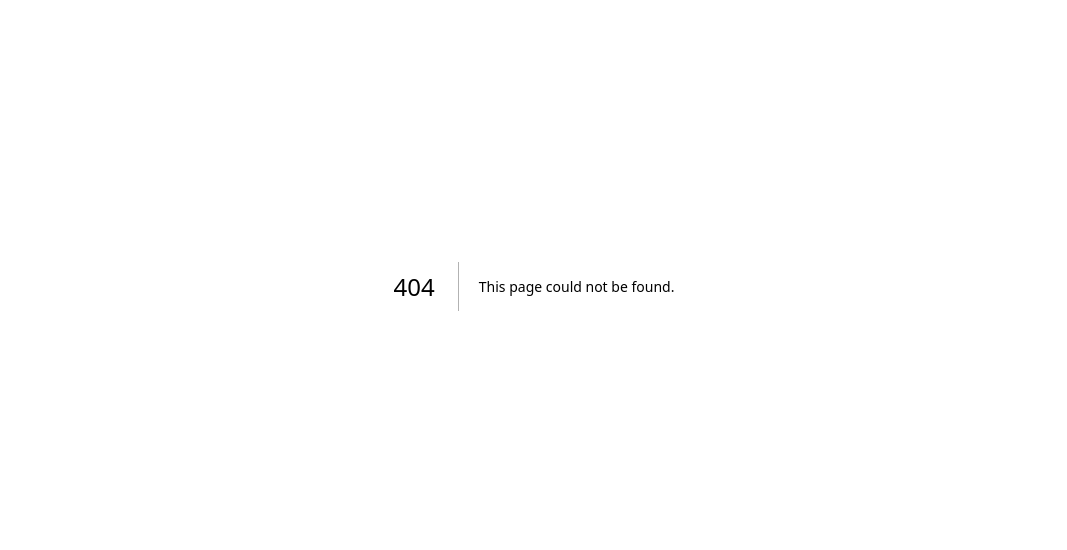
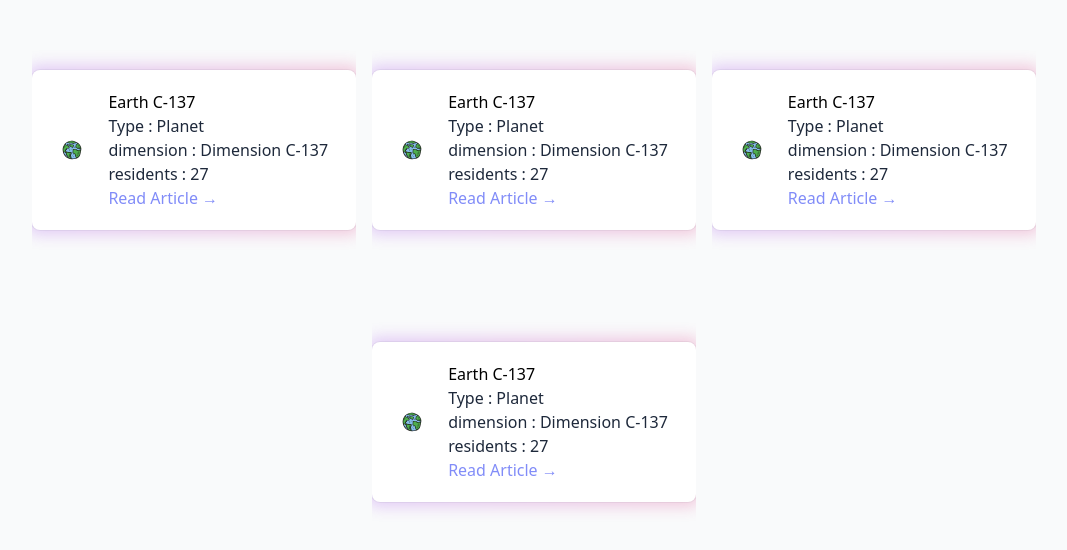
Before and after one commit to justsedaunal/rick-and-morty, a Next.js app: page /location in a window 1280 px wide. Before the commit this address had no page. Shown: the part 114-664 px from the top of the page, without its empty margins (106-1173 px from the left). Built offline with nearby package versions, Linux system fonts and the light colour scheme.

Commit message:
location html and css is done

```diff
--- a/pages/about.tsx
+++ /dev/null
@@ -1,3 +0,0 @@
-export default function About () {
-    return (<div>about</div>)
-}
--- /dev/null
+++ b/pages/location.tsx
@@ -0,0 +1,132 @@
+import React from "react";
+
+export default function Location() {
+  return (
+    <>
+      <div className="flex flex-wrap gap-4 align-center justify-center">
+        <div className=" bg-gray-50 flex flex-col justify-center relative overflow-hidden sm:py-12">
+          <div className="max-w-7xl mx-auto">
+            <div className="relative group">
+              <div className="absolute -inset-1 bg-gradient-to-r from-purple-600 to-pink-600 rounded-lg blur opacity-25 group-hover:opacity-100 transition duration-1000 group-hover:duration-200"></div>
+              <div className="relative px-7 py-6 bg-white ring-1 ring-gray-900/5 rounded-lg leading-none flex items-top justify-start space-x-6">
+               <img src="./earth-svgrepo-com.svg" />
+                <div className="space-y-2">
+                  <h2 className="font-medium" >Earth C-137</h2>
+                  <p className="text-slate-800">
+                    Type : Planet
+                  </p>
+                  <p className="text-slate-800">
+                  dimension : Dimension C-137
+                  </p>
+                  <p className="text-slate-800">
+                  residents : 27
+                  </p>
+
+                  <a
+                    href="https://braydoncoyer.dev/blog/tailwind-gradients-how-to-make-a-glowing-gradient-background"
+                    className="block text-indigo-400 group-hover:text-slate-800 transition duration-200"
+                    target="_blank"
+                  >
+                    Read Article →
+                  </a>
+                </div>
+              </div>
+            </div>
+          </div>
+        </div>
+        <div className=" bg-gray-50 flex flex-col justify-center relative overflow-hidden sm:py-12">
+          <div className="max-w-7xl mx-auto">
+            <div className="relative group">
+              <div className="absolute -inset-1 bg-gradient-to-r from-purple-600 to-pink-600 rounded-lg blur opacity-25 group-hover:opacity-100 transition duration-1000 group-hover:duration-200"></div>
+              <div className="relative px-7 py-6 bg-white ring-1 ring-gray-900/5 rounded-lg leading-none flex items-top justify-start space-x-6">
+               <img src="./earth-svgrepo-com.svg" />
+                <div className="space-y-2">
+                  <h2 className="font-medium" >Earth C-137</h2>
+                  <p className="text-slate-800">
+                    Type : Planet
+                  </p>
+                  <p className="text-slate-800">
+                  dimension : Dimension C-137
+                  </p>
+                  <p className="text-slate-800">
+                  residents : 27
+                  </p>
+
+                  <a
+                    href="https://braydoncoyer.dev/blog/tailwind-gradients-how-to-make-a-glowing-gradient-background"
+                    className="block text-indigo-400 group-hover:text-slate-800 transition duration-200"
+                    target="_blank"
+                  >
+                    Read Article →
+                  </a>
+                </div>
+              </div>
+            </div>
+          </div>
+        </div>
+        <div className=" bg-gray-50 flex flex-col justify-center relative overflow-hidden sm:py-12">
+          <div className="max-w-7xl mx-auto">
+            <div className="relative group">
+              <div className="absolute -inset-1 bg-gradient-to-r from-purple-600 to-pink-600 rounded-lg blur opacity-25 group-hover:opacity-100 transition duration-1000 group-hover:duration-200"></div>
+              <div className="relative px-7 py-6 bg-white ring-1 ring-gray-900/5 rounded-lg leading-none flex items-top justify-start space-x-6">
+               <img src="./earth-svgrepo-com.svg" />
+                <div className="space-y-2">
+                  <h2 className="font-medium" >Earth C-137</h2>
+                  <p className="text-slate-800">
+                    Type : Planet
+                  </p>
+                  <p className="text-slate-800">
+                  dimension : Dimension C-137
+                  </p>
+                  <p className="text-slate-800">
+                  residents : 27
+                  </p>
+
+                  <a
+                    href="https://braydoncoyer.dev/blog/tailwind-gradients-how-to-make-a-glowing-gradient-background"
+                    className="block text-indigo-400 group-hover:text-slate-800 transition duration-200"
+                    target="_blank"
+                  >
+                    Read Article →
+                  </a>
+                </div>
+              </div>
+            </div>
+          </div>
+        </div>
+        <div className=" bg-gray-50 flex flex-col justify-center relative overflow-hidden sm:py-12">
+          <div className="max-w-7xl mx-auto">
+            <div className="relative group">
+              <div className="absolute -inset-1 bg-gradient-to-r from-purple-600 to-pink-600 rounded-lg blur opacity-25 group-hover:opacity-100 transition duration-1000 group-hover:duration-200"></div>
+              <div className="relative px-7 py-6 bg-white ring-1 ring-gray-900/5 rounded-lg leading-none flex items-top justify-start space-x-6">
+               <img src="./earth-svgrepo-com.svg" />
+                <div className="space-y-2">
+                  <h2 className="font-medium" >Earth C-137</h2>
+                  <p className="text-slate-800">
+                    Type : Planet
+                  </p>
+                  <p className="text-slate-800">
+                  dimension : Dimension C-137
+                  </p>
+                  <p className="text-slate-800">
+                  residents : 27
+                  </p>
+
+                  <a
+                    href="https://braydoncoyer.dev/blog/tailwind-gradients-how-to-make-a-glowing-gradient-background"
+                    className="block text-indigo-400 group-hover:text-slate-800 transition duration-200"
+                    target="_blank"
+                  >
+                    Read Article →
+                  </a>
+                </div>
+              </div>
+            </div>
+          </div>
+        </div>
+
+
+      </div>
+    </>
+  );
+}
--- a/styles/globals.css
+++ b/styles/globals.css
@@ -2,7 +2,22 @@
 @tailwind components;
 @tailwind utilities;
 
-:root {
+*{
+  margin: 0;
+  padding: 0;
+  list-style: none;
+  text-decoration: none;
+}
+body {
+  display: flex;
+  align-items: center;
+  justify-content: center;
+  height: 100vh;
+  --tw-bg-opacity: 1;
+    background-color: rgb(249 250 251 / var(--tw-bg-opacity));
+}
+
+/* :root {
   --foreground-rgb: 0, 0, 0;
   --background-start-rgb: 214, 219, 220;
   --background-end-rgb: 255, 255, 255;
@@ -24,4 +39,4 @@ body {
       rgb(var(--background-end-rgb))
     )
     rgb(var(--background-start-rgb));
-}
+} */
```
Also changed, not shown: public/earth-svgrepo-com.svg (added).
